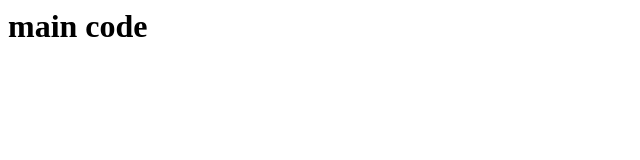
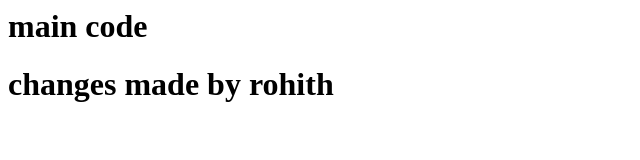
Before and after one commit to ChitthaluriRohithKumar/task-1, a plain HTML site: page index.html in a window 1280 px wide. Shown: the whole page, without its empty margins (0-640 px from the left). Drawn offline with Linux system fonts and the light colour scheme.

Commit message:
feature1

```diff
--- a/index.html
+++ b/index.html
@@ -1 +1,2 @@
 <h1>main code</h1>
+<h1>changes made by rohith</h1>
```
